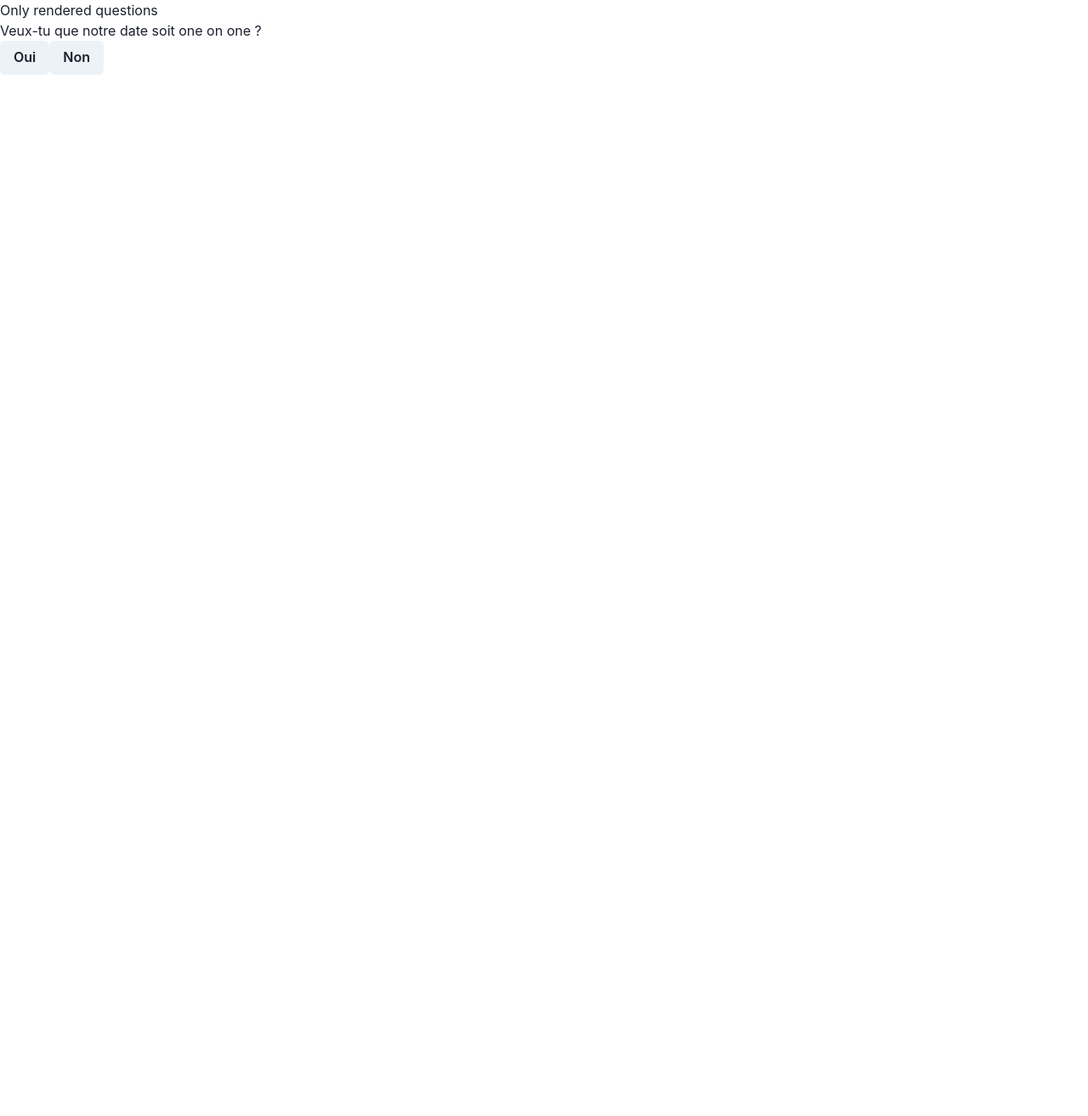
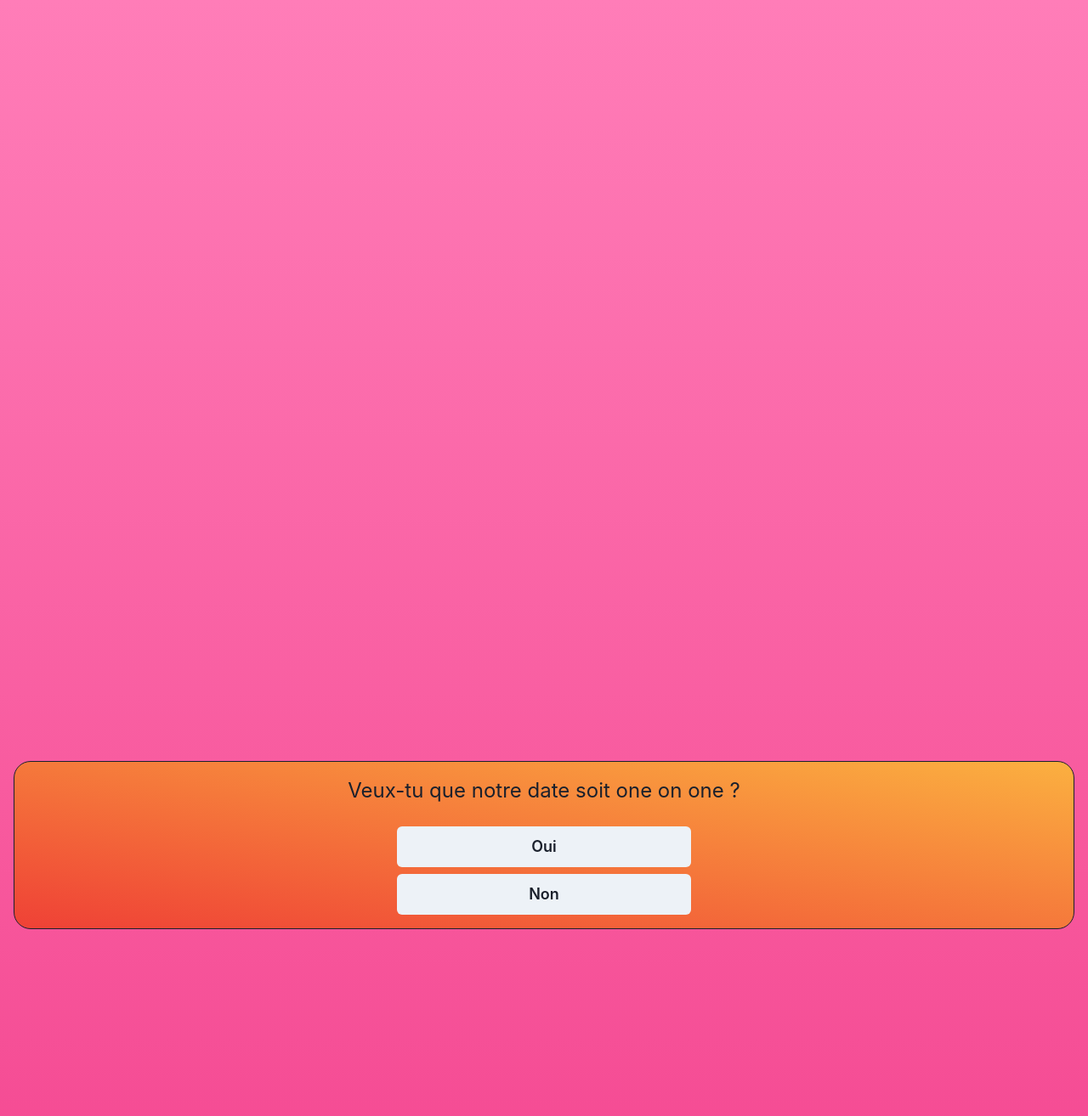
Before and after one commit to laurentaubin/tinder-flow, a Next.js app: page / in a window 1280 px wide. Shown: the top 1314 px of the page at 85% size. Before the commit the page ends 800 px from the top, so only its background shows below. Built offline with nearby package versions, Linux system fonts and the light colour scheme.

Commit message:
Add styling

```diff
--- a/src/components/Choice.js
+++ b/src/components/Choice.js
@@ -1,13 +1,40 @@
-import { Box, Button, Text } from "@chakra-ui/react";
+import { Box, Button, Center, Stack, Text } from "@chakra-ui/react";
 
 export const Choice = ({ choice }) => {
   console.log(choice);
 
   return (
-    <Box>
-      <Text>{choice.question}</Text>
-      <Button onClick={choice.choseFirst}>{choice.firstChoice}</Button>
-      <Button onClick={choice.choseSecond}>{choice.secondChoice}</Button>
+    <Box
+      border="1px"
+      borderRadius="20"
+      padding="4"
+      marginX="16px"
+      marginTop="50%"
+      marginBottom="50%"
+      minHeight="50%"
+      bgGradient="linear(to-tr, #ef4136, #fbb040)"
+    >
+      <Center>
+        <Stack>
+          <Center>
+            <Text fontSize="2xl" marginBottom="16px">
+              {choice.question}
+            </Text>
+          </Center>
+          <Stack>
+            <Center>
+              <Button paddingX="50px" size="lg" width="75%" onClick={choice.choseFirst}>
+                {choice.firstChoice}
+              </Button>
+            </Center>
+            <Center>
+              <Button paddingX="50px" size="lg" width="75%" onClick={choice.choseSecond}>
+                {choice.secondChoice}
+              </Button>
+            </Center>
+          </Stack>
+        </Stack>
+      </Center>
     </Box>
   );
 };
--- a/src/components/EndCard.js
+++ b/src/components/EndCard.js
@@ -0,0 +1,25 @@
+import { Box, Center, Text } from "@chakra-ui/react";
+
+export const EndCard = ({ cardText }) => {
+  return (
+    <Box
+      border="1px"
+      borderRadius="20"
+      padding="4"
+      marginX="16px"
+      marginTop="50%"
+      marginBottom="50%"
+      minHeight="50%"
+      bgGradient="linear(to-tr, #ef4136, #fbb040)"
+    >
+      <Center>
+        <Text fontSize="2xl" paddingTop="16px">
+          {cardText}
+        </Text>
+      </Center>
+      <Center>
+        <Text fontSize="xl">Texte moi un screenshot au 581-624-0863</Text>
+      </Center>
+    </Box>
+  );
+};
--- a/src/pages/_app.js
+++ b/src/pages/_app.js
@@ -1,19 +1,13 @@
-import { ChakraProvider, ColorModeProvider } from '@chakra-ui/react'
+import { ChakraProvider } from "@chakra-ui/react";
 
-import theme from '../theme'
+import theme from "../theme";
 
 function MyApp({ Component, pageProps }) {
   return (
     <ChakraProvider resetCSS theme={theme}>
-      <ColorModeProvider
-        options={{
-          useSystemColorMode: true,
-        }}
-      >
-        <Component {...pageProps} />
-      </ColorModeProvider>
+      <Component {...pageProps} />
     </ChakraProvider>
-  )
+  );
 }
 
-export default MyApp
+export default MyApp;
--- a/src/pages/index.js
+++ b/src/pages/index.js
@@ -1,6 +1,7 @@
 import { useState } from "react";
-import { Box, Text } from "@chakra-ui/react";
+import { Box, Center, Text } from "@chakra-ui/react";
 import { Choice } from "../components/Choice";
+import { EndCard } from "../components/EndCard";
 
 const Index = () => {
   const reachEnd = (text) => {
@@ -29,7 +30,7 @@ const Index = () => {
     {
       question: "Est-ce que tu as un bon cardio ?",
       firstChoice: "Yes sir",
-      secondChoice: "Non je suis 1/2 mort en haut d'une côte",
+      secondChoice: "Non pentoute",
       choseFirst: () => setShowedCardIndex(6),
       choseSecond: () => setShowedCardIndex(4)
     },
@@ -90,7 +91,7 @@ const Index = () => {
       choseSecond: () => reachEnd("On va souper au resto")
     },
     {
-      question: "Aimes-tu l'art ? ?",
+      question: "Aimes-tu l'art ?",
       firstChoice: "Oui",
       secondChoice: "Non",
       choseFirst: () => reachEnd("On écoute un épisode de l'émission de Bob Ross pis on essaie de refaire la peinture"),
@@ -148,19 +149,12 @@ const Index = () => {
   ]);
 
   return (
-    <>
-      {!isEndReached && (
-        <Box>
-          <Text>Only rendered questions</Text>
-          <Choice choice={choices[showedCardIndex]}></Choice>
-        </Box>
-      )}
-      {isEndReached && (
-        <Box>
-          <Text>End card {endCard}</Text>
-        </Box>
-      )}
-    </>
+    <Center bgGradient="linear(to-t, #ee2a7b, #ff7db8)" paddingBottom="200px">
+      <Box marginTop="20%" marginBottom="25%" height="100%" width="100%">
+        {!isEndReached && <Choice choice={choices[showedCardIndex]}></Choice>}
+        {isEndReached && <EndCard cardText={endCard} />}
+      </Box>
+    </Center>
   );
 };
 
```
